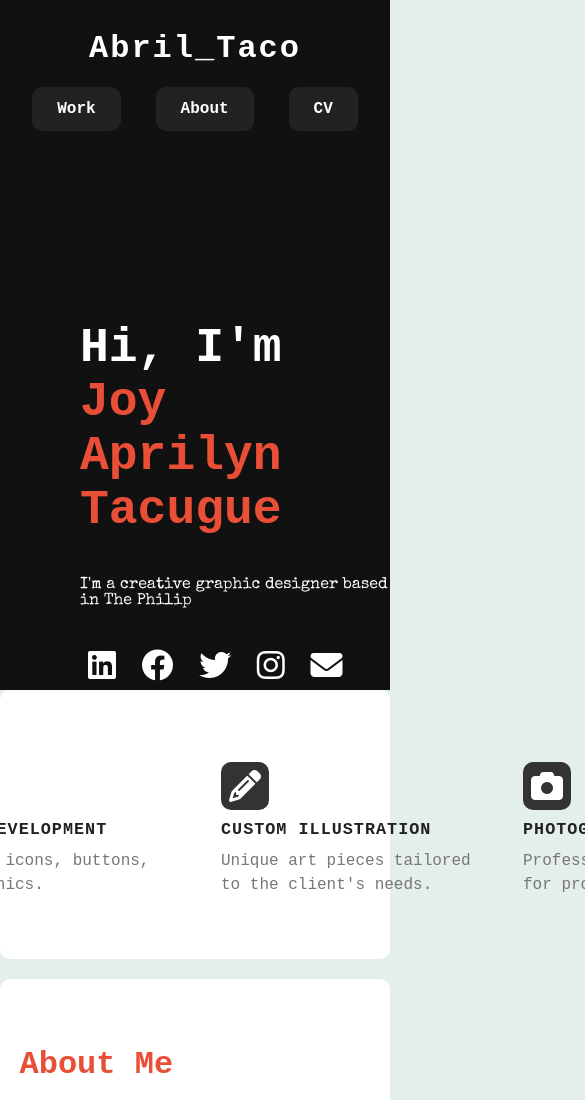
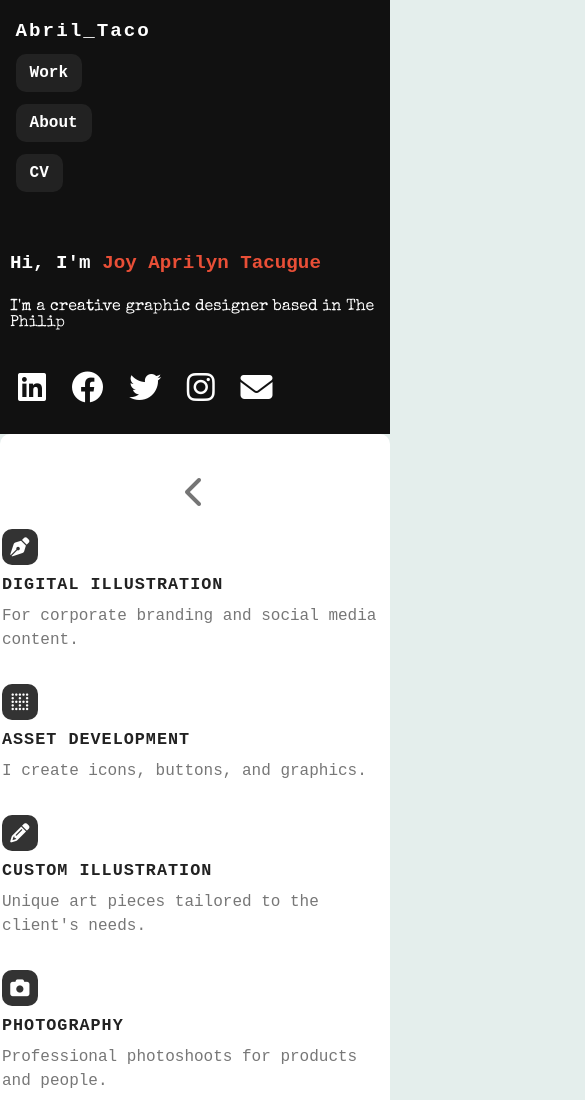
Before and after one commit to Aprealpx/AprilynPorfolio, a plain HTML site: page index.html in a window 390 px wide. Shown: the top 1100 px of the page, 585 px wide, since content can reach past the window. Drawn offline with nearby package versions, Linux system fonts and the light colour scheme.

Commit message:
Update style.css

```diff
--- a/style.css
+++ b/style.css
@@ -232,3 +232,110 @@ body {
   display: flex;
   gap: 2rem;
 }
+
+@media (max-width: 900px) {
+  .portfolio-grid {
+    flex-direction: column;
+    align-items: center;
+  }
+  nav {
+    flex-direction: column;
+    gap: 20px;
+  }
+  section {
+    padding: 40px 5% 30px 5%;
+  }
+  .hero {
+    margin-left: 0;
+    text-align: center;
+    margin-top: 90px;
+  }
+}
+
+@media (max-width: 700px) {
+  header {
+    height: auto;
+    padding-bottom: 30px;
+  }
+  nav {
+    flex-direction: column;
+    gap: 12px;
+    padding: 20px 4%;
+    align-items: flex-start;
+  }
+  nav ul {
+    flex-direction: column;
+    gap: 12px;
+    width: 100%;
+    align-items: flex-start;
+  }
+  .hero {
+    margin: 40px 10px 0 10px;
+    text-align: left;
+  }
+  .hero h1 {
+    font-size: 2em;
+    margin-bottom: 25px;
+  }
+  section {
+    padding: 24px 3% 18px 3%;
+    margin-bottom: 14px;
+  }
+  .services-menu {
+    flex-direction: column;
+    gap: 1rem;
+    padding: 1rem;
+  }
+  .services-container {
+    flex-direction: column;
+    gap: 1rem;
+    align-items: center;
+  }
+  .service {
+    width: 95vw;
+    margin: 0 0 16px 0;
+  }
+  .portfolio-grid {
+    flex-direction: column;
+    gap: 18px;
+  }
+  .portfolio-item {
+    width: 95vw;
+    margin: 0 auto;
+    padding: 10px;
+  }
+  form {
+    width: 100%;
+    max-width: 98vw;
+    padding: 0 4px;
+  }
+}
+
+@media (max-width: 500px) {
+  .logo {
+    font-size: 1.2em;
+  }
+  .hero h1 {
+    font-size: 1.2em;
+  }
+  nav .nav-btn {
+    padding: 10px 14px;
+    font-size: 1em;
+  }
+  .icon {
+    font-size: 1.2rem;
+    width: 36px;
+    height: 36px;
+  }
+  .service {
+    width: 99vw;
+  }
+  .portfolio-item {
+    width: 99vw;
+    padding: 4px;
+  }
+  footer {
+    font-size: 0.95em;
+    padding: 18px 0;
+  }
+}
```
